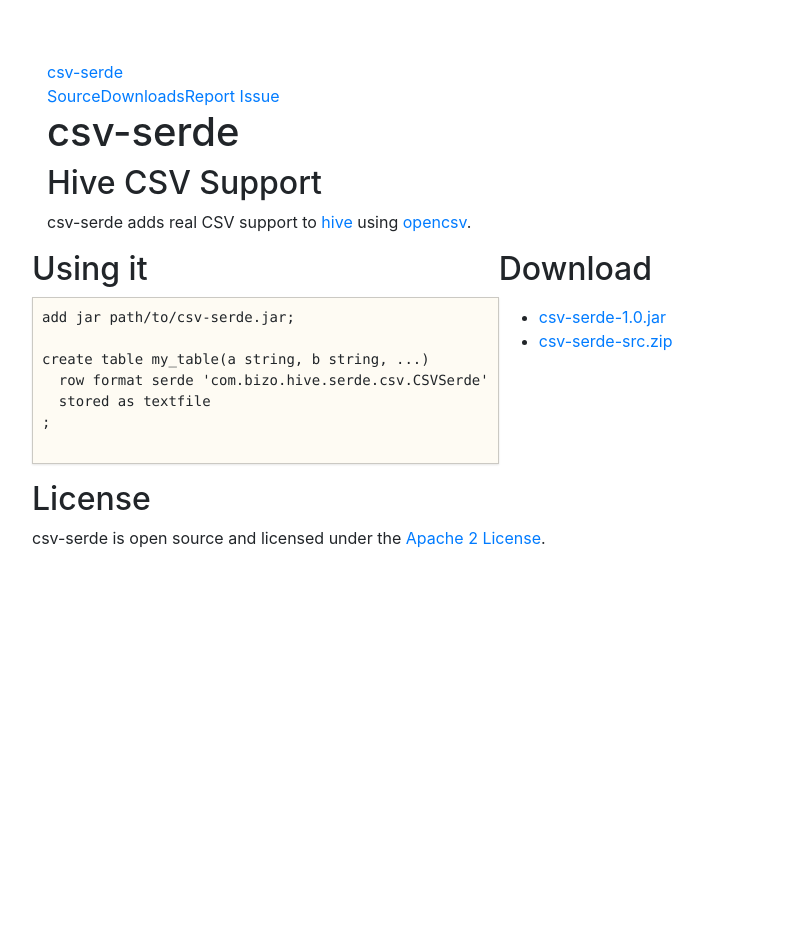
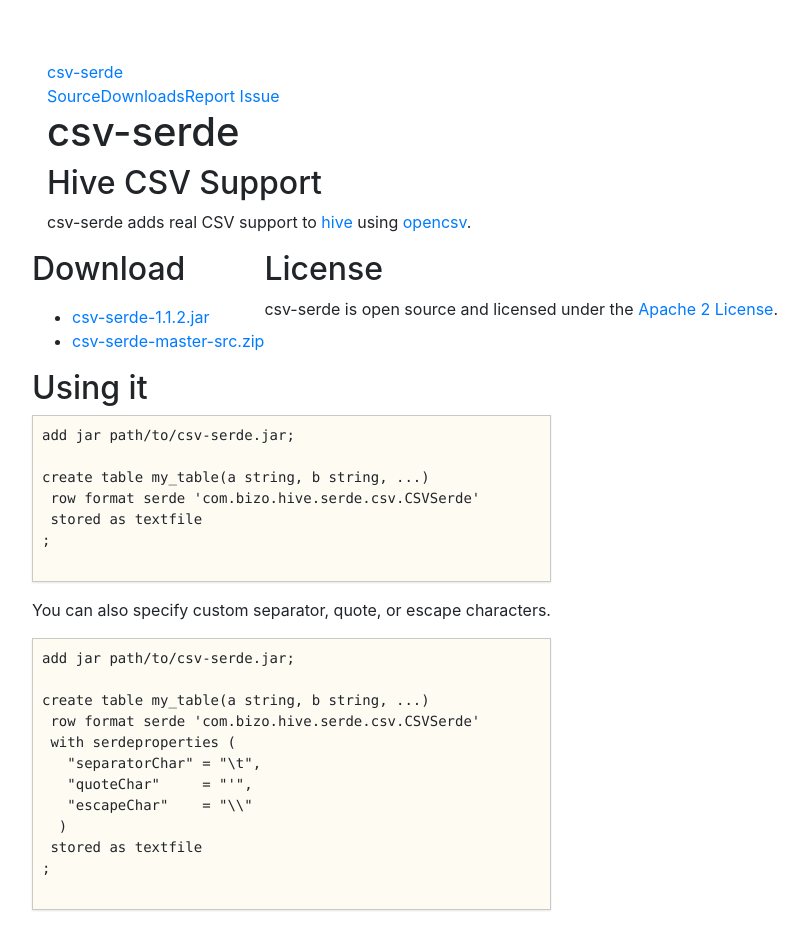
Before and after one commit to ogrodnek/csv-serde, a plain HTML site: page index.html in a window 1280 px wide. Shown: the whole page, without its empty margins (38-842 px from the left). Before the commit the page ends 800 px from the top, so only its background shows below. Drawn offline with nearby package versions, Linux system fonts and the light colour scheme; a script that the page names is missing.

Commit message:
update link to new version, add docs for custom separators...

```diff
--- a/index.html
+++ b/index.html
@@ -46,36 +46,56 @@
         <p>csv-serde adds real CSV support to <a href="http://hive.apache.org/">hive</a> using <a href="http://opencsv.sourceforge.net/">opencsv</a>.</p>
       </div>
 
-      <!-- Example row of columns -->
       <div class="row">
-        <div class="span7">
+        <div class="span5">
+          <h2>Download</h2>
+          <p>
+          <ul>
+            <li>
+              <a href="https://github.com/downloads/ogrodnek/csv-serde/csv-serde-1.1.2.jar">csv-serde-1.1.2.jar</a>
+            </li>
+            <li><a href="https://github.com/ogrodnek/csv-serde/zipball/master">csv-serde-master-src.zip</a></li>
+
+          </p>
+       </div>
+        <div class="span5">
+          <h2>License</h2>
+          <p>
+	    csv-serde is open source and licensed under the <a href="http://www.apache.org/licenses/LICENSE-2.0.html">Apache 2 License</a>.
+          </p>
+       </div>
+       </div>
+
+      <div class="row">
+        <div class="span10">
           <h2>Using it</h2>
           <pre class="prettyprint">
 add jar path/to/csv-serde.jar;
 
 create table my_table(a string, b string, ...)
-  row format serde 'com.bizo.hive.serde.csv.CSVSerde'
-  stored as textfile
+ row format serde 'com.bizo.hive.serde.csv.CSVSerde'
+ stored as textfile
 ;
 	      </pre>
+
+	  <p>You can also specify custom separator, quote, or escape
+	  characters.</p>
+          <pre class="prettyprint">
+add jar path/to/csv-serde.jar;
+
+create table my_table(a string, b string, ...)
+ row format serde 'com.bizo.hive.serde.csv.CSVSerde'
+ with serdeproperties (
+   "separatorChar" = "\t",
+   "quoteChar"     = "'",
+   "escapeChar"    = "\\"
+  )
+ stored as textfile
+;
+	      </pre>
+
         </div>
-        <div class="span4">
-          <h2>Download</h2>
-          <p>
-          <ul>
-	        <li>
-		      <a href="https://github.com/downloads/ogrodnek/csv-serde/csv-serde-1.0.jar">csv-serde-1.0.jar</a>
-		    </li>
-            <li><a href="https://github.com/ogrodnek/csv-serde/zipball/master">csv-serde-src.zip</a></li>
 
-          </p>
-       </div>
-        <div class="span4">
-          <h2>License</h2>
-          <p>
-	        csv-serde is open source and licensed under the <a href="http://www.apache.org/licenses/LICENSE-2.0.html">Apache 2 License</a>.
-          </p>
-       </div>
       </div>
 
       <footer>
```
